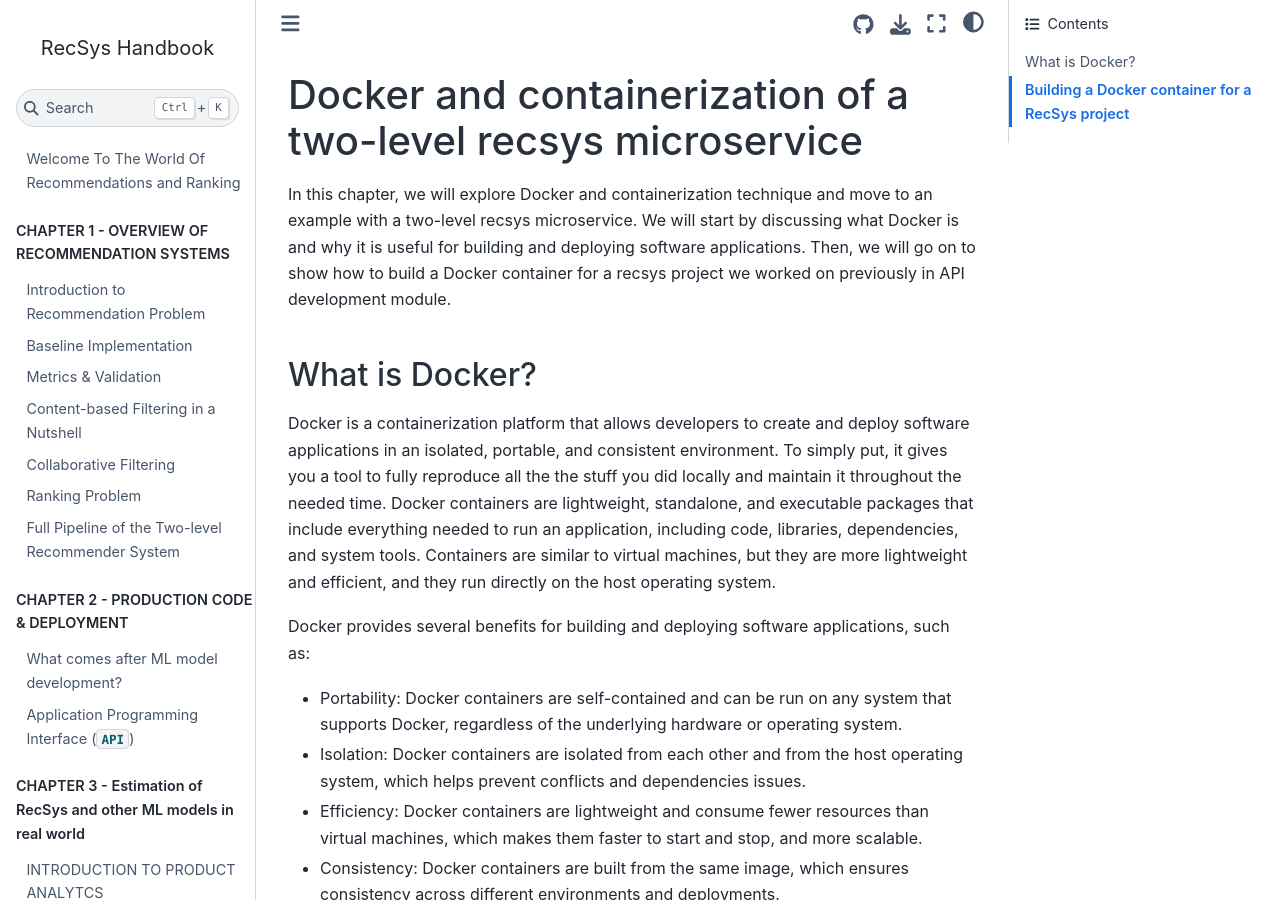
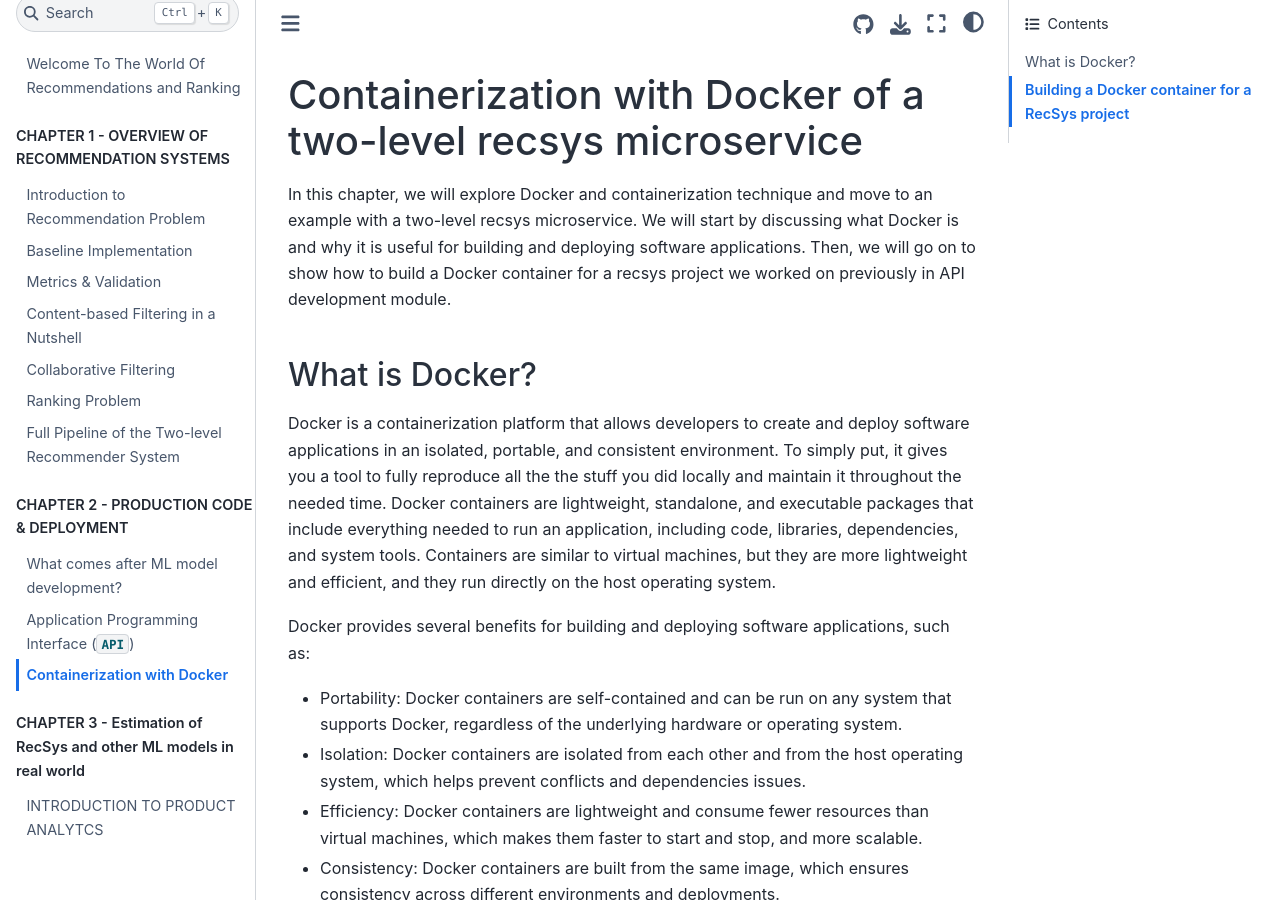
Before and after one commit to kshurik/rekkobook, a Jupyter Book: the page built from docs/chapter2/docker.md, in a window 1280 px wide and 900 px high. Built offline with Jupyter Book 1.0.4 settings and Sphinx 7.4.7 and the Sphinx Book theme 1.1.4, drawn with Linux system fonts in a browser that asks for light colours; some of the changed text lies outside the part shown.

Commit message:
added module to index

```diff
--- a/docs/_toc.yml
+++ b/docs/_toc.yml
@@ -26,6 +26,8 @@
     title: Introduction to Production Code & Deployment
   - file: chapter2/api_dev
     title: API Development
+  - file: chapter2/docker
+    title: Containerization with Docker
 - caption: CHAPTER 3 - Estimation of RecSys and other ML models in real world
   chapters:
   - file: chapter3/intro_to_analytics
--- a/docs/chapter2/docker.md
+++ b/docs/chapter2/docker.md
@@ -1,4 +1,4 @@
-# Docker and containerization of a two-level recsys microservice
+# Containerization with Docker of a two-level recsys microservice
 In this chapter, we will explore Docker and containerization technique and move to an example with
 a two-level recsys microservice. We will start by discussing what Docker is and why it is useful
 for building and deploying software applications. Then, we will go on to show how to build a
```
